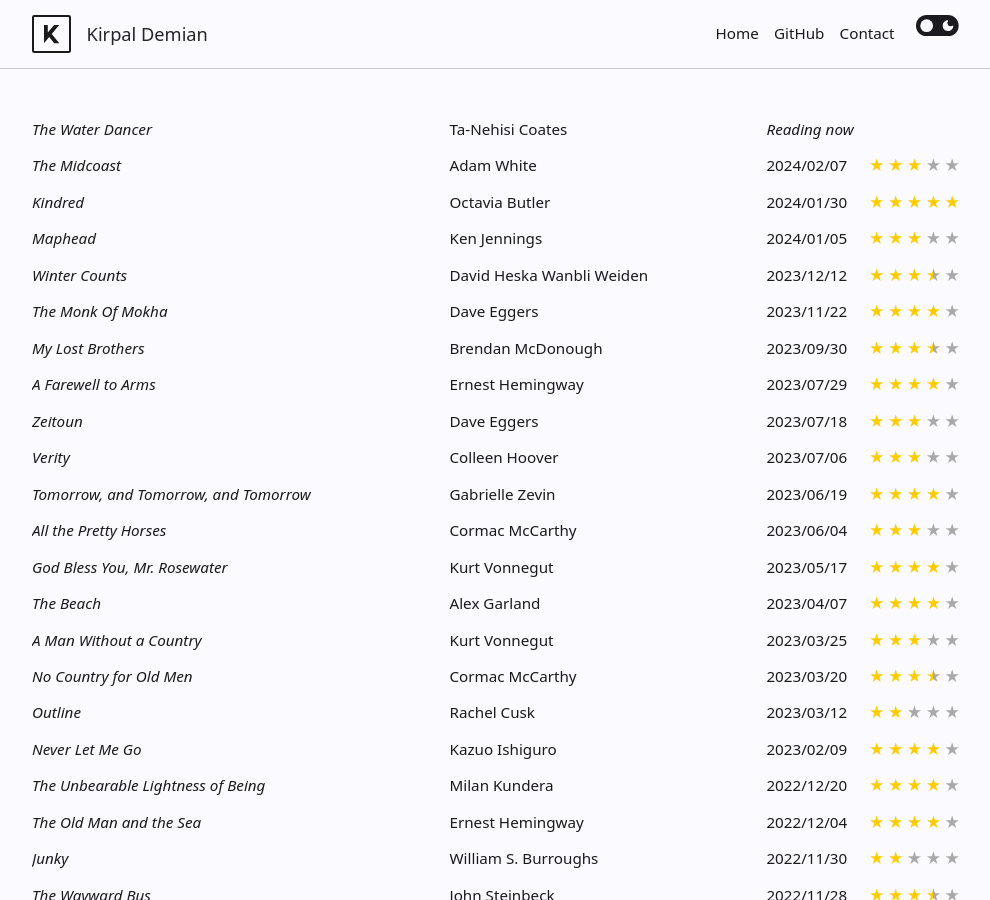
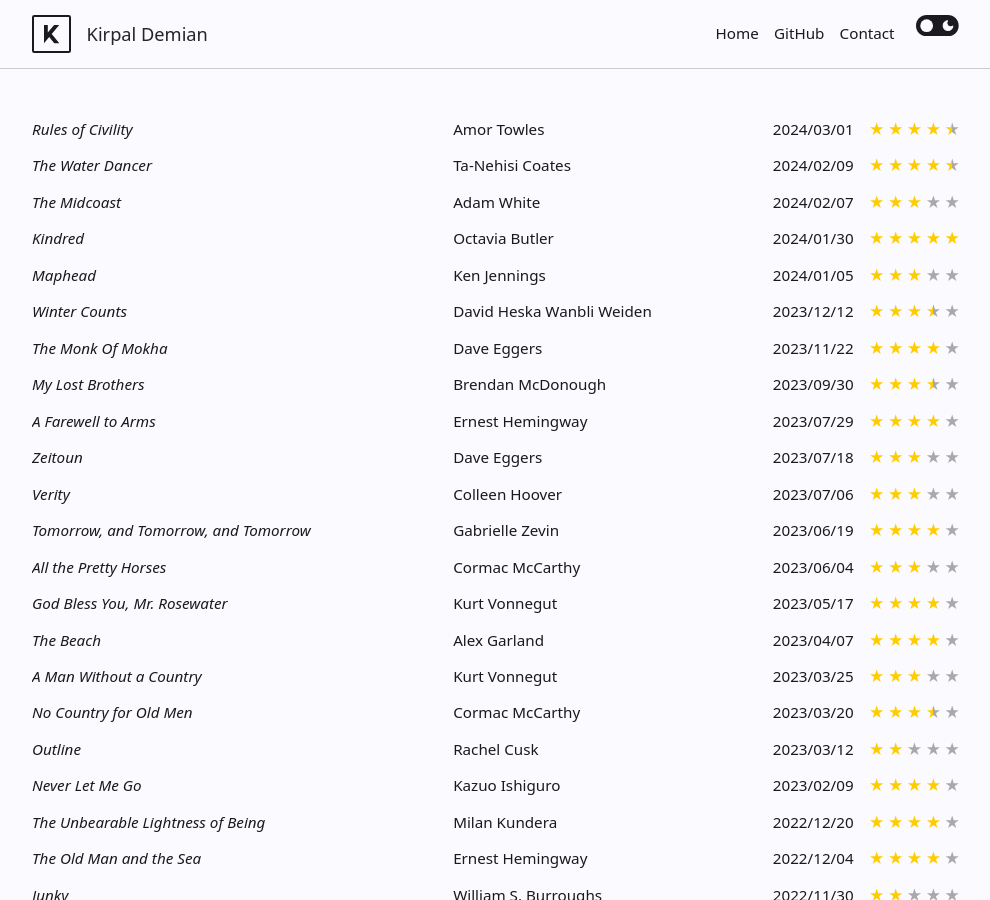
Before and after one commit to Kirpal/kirpal, a Jekyll site: the page built from reading.html, in a window 1280 px wide and 900 px high. Shown: the whole window, without its empty margins (144-1134 px from the left). Built offline with Jekyll 4.4.1, drawn with Linux system fonts in a browser that asks for light colours.

Commit message:
Update reading.yml

```diff
--- a/_data/reading.yml
+++ b/_data/reading.yml
@@ -1,10 +1,18 @@
+- title: 'Rules of Civility'
+  author: Amor Towles
+  isbn: 9780670022694
+  status: read
+  date_started: 2024/02/26
+  date_finished: 2024/03/01
+  rating: 4.5
+
 - title: 'The Water Dancer'
   author: Ta-Nehisi Coates
   isbn: 9780399590597
-  status: currently-reading
+  status: read
   date_started: 2024/02/09
-  date_finished:
-  rating:
+  date_finished: 2024/02/09
+  rating: 4.5
 
 - title: 'The Midcoast'
   author: Adam White
```
